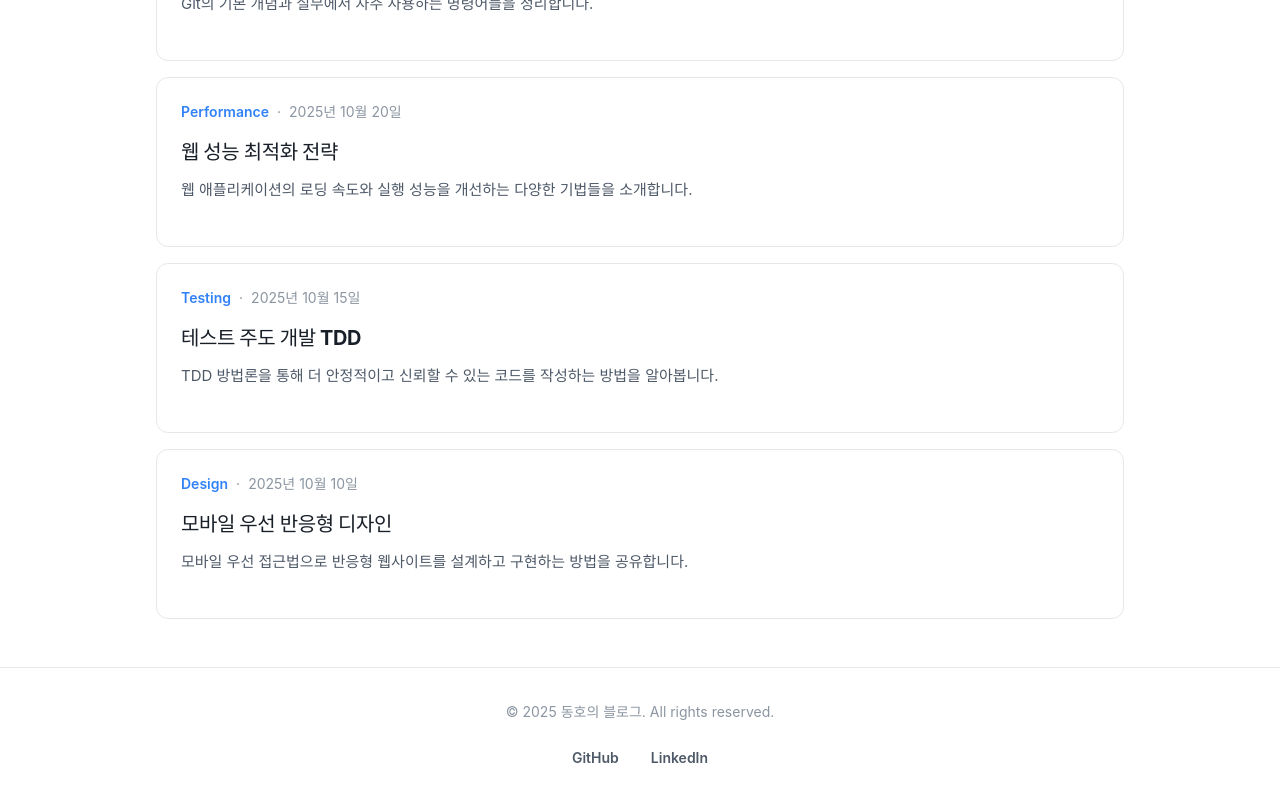
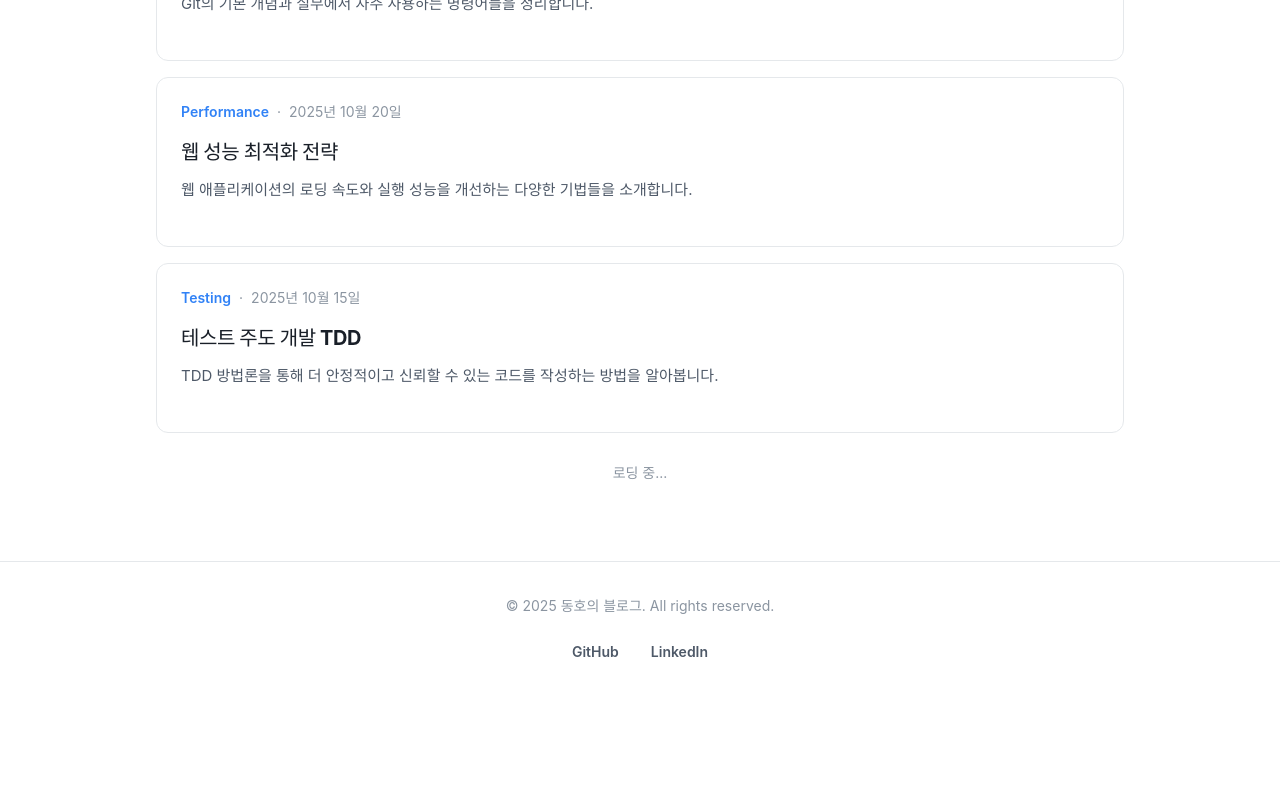
Before and after one commit to JangDongHo/dongho-blog, a React (Vite) app: page / in a window 1280 px wide. Shown: the part 1758-2558 px from the top of the page. After the commit the page ends 2452 px from the top, so only its background shows below. Built offline with nearby package versions, Linux system fonts and the light colour scheme.

Commit message:
✨ feat: 게시글 피드 무한 스크롤 구현

```diff
--- a/src/index.css
+++ b/src/index.css
@@ -95,6 +95,23 @@
   }
 }
 
+/* 게시글 카드 애니메이션 */
+@keyframes fadeInUp {
+  from {
+    opacity: 0;
+    transform: translateY(20px);
+  }
+  to {
+    opacity: 1;
+    transform: translateY(0);
+  }
+}
+
+.post-card {
+  animation: fadeInUp 0.6s ease-out forwards;
+  opacity: 0;
+}
+
 /* 다크 모드 스타일 */
 .dark {
   --color-primary: #3182F6;
--- a/src/pages/Blog.tsx
+++ b/src/pages/Blog.tsx
@@ -1,4 +1,4 @@
-import { useState } from 'react'
+import { useEffect, useRef, useState } from 'react'
 import { useNavigate } from 'react-router-dom'
 import { CONTENT_MAX_WIDTH } from '../config/layout'
 import { useTheme } from '../contexts/ThemeContext'
@@ -6,10 +6,14 @@ import { getAllPosts } from '../posts/posts'
 import type { BlogPost } from '../types'
 import { formatDateToKorean } from '../utils/date'
 
+const POSTS_PER_PAGE = 5
+
 function Blog() {
   const [activeCategory, setActiveCategory] = useState<string>('전체')
+  const [displayCount, setDisplayCount] = useState<number>(POSTS_PER_PAGE)
   const navigate = useNavigate()
   const { isDark } = useTheme()
+  const observerTarget = useRef<HTMLDivElement>(null)
 
   const posts: BlogPost[] = getAllPosts().map(post => ({
     id: post.id,
@@ -24,6 +28,37 @@ function Blog() {
   const filteredPosts = activeCategory === '전체'
     ? posts
     : posts.filter(post => post.category === activeCategory)
+
+  const displayedPosts = filteredPosts.slice(0, displayCount)
+  const hasMore = displayCount < filteredPosts.length
+
+  // 카테고리 변경 시 표시 개수 리셋
+  useEffect(() => {
+    setDisplayCount(POSTS_PER_PAGE)
+  }, [activeCategory])
+
+  // Intersection Observer로 무한 스크롤 구현
+  useEffect(() => {
+    const observer = new IntersectionObserver(
+      (entries) => {
+        if (entries[0].isIntersecting && hasMore) {
+          setDisplayCount((prev) => prev + POSTS_PER_PAGE)
+        }
+      },
+      { threshold: 0.1 }
+    )
+
+    const currentTarget = observerTarget.current
+    if (currentTarget) {
+      observer.observe(currentTarget)
+    }
+
+    return () => {
+      if (currentTarget) {
+        observer.unobserve(currentTarget)
+      }
+    }
+  }, [hasMore])
 
   return (
     <div className="p-0 bg-background">
@@ -54,11 +89,14 @@ function Blog() {
         </aside>
 
         <main className="grid grid-cols-[repeat(auto-fill,minmax(320px,1fr))] gap-6 md:grid-cols-1 md:gap-4">
-          {filteredPosts.map(post => (
+          {displayedPosts.map((post, index) => (
             <article
               key={post.id}
               onClick={() => navigate(`/posts/${post.id}`)}
-              className="bg-background p-8 rounded-xl border border-border transition-all duration-200 cursor-pointer flex flex-col hover:-translate-y-1 hover:shadow-[0_12px_24px_rgba(0,0,0,0.08)] hover:border-text-tertiary md:p-6"
+              className="post-card bg-background p-8 rounded-xl border border-border transition-all duration-200 cursor-pointer flex flex-col hover:-translate-y-1 hover:shadow-[0_12px_24px_rgba(0,0,0,0.08)] hover:border-text-tertiary md:p-6"
+              style={{
+                animationDelay: `${index * 0.1}s`
+              }}
             >
               <div className="flex items-center gap-2 mb-4 text-sm">
                 <span className="text-primary font-semibold">{post.category}</span>
@@ -71,6 +109,13 @@ function Blog() {
             </article>
           ))}
         </main>
+
+        {/* 무한 스크롤 감지용 요소 */}
+        {hasMore && (
+          <div ref={observerTarget} className="h-20 flex items-center justify-center">
+            <div className="text-text-tertiary text-sm">로딩 중...</div>
+          </div>
+        )}
       </div>
     </div>
   )
```
